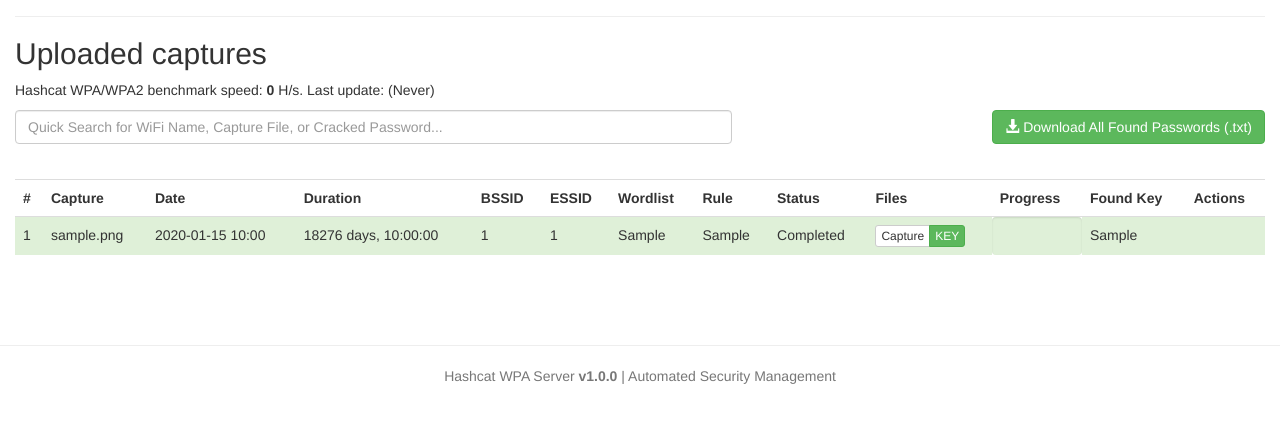
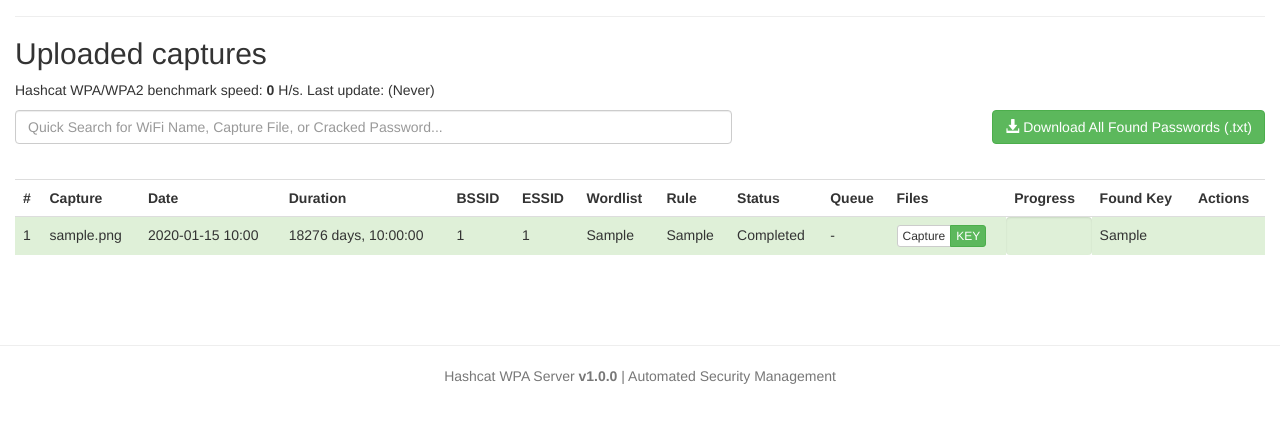
Before and after one commit to EpicNori/Hashcat-Pwnagotchi-server, a Flask app: page /user_profile in a window 1280 px wide. Shown: the part 190-613 px from the top of the page. Run offline with Flask 3, Linux system fonts and the light colour scheme; a user stored in the database is signed in; tables that the repository leaves empty hold one stand-in row (values such as "Sample post"); data that the repository does not hold is empty; parts of the project's set-up code (start-up, migrations or seed data) failed here and were passed over; some libraries are stand-ins or nearby versions.

Commit message:
Add queue reordering controls

```diff
--- a/app/templates/user_profile.html
+++ b/app/templates/user_profile.html
@@ -61,6 +61,7 @@ danger
                 <th>Wordlist</th>
                 <th>Rule</th>
                 <th>Status</th>
+                <th>Queue</th>
                 <th>Files</th>
                 <th>Progress</th>
                 <th>Found Key</th>
@@ -77,6 +78,19 @@ danger
                 <td>{{ task.wordlist }}</td>
                 <td>{{ task.rule }}</td>
                 <td class="status">{{ task.status }}</td>
+                <td class="queue-position">
+                    {% if not task.completed and task.status == "Scheduled" %}
+                        <span>#{{ task.queue_position }}</span>
+                        {% if can_reorder_queue %}
+                            <div class="btn-group btn-group-xs" style="margin-left: 4px;">
+                                <a href="{{ url_for('move_queue_task', task_id=task.id, direction='up') }}" class="btn btn-default" title="Move up">Up</a>
+                                <a href="{{ url_for('move_queue_task', task_id=task.id, direction='down') }}" class="btn btn-default" title="Move down">Down</a>
+                            </div>
+                        {% endif %}
+                    {% else %}
+                        -
+                    {% endif %}
+                </td>
                 <td>
                     <div class="btn-group">
                         <a href="{{ url_for('download', task_id=task.id, file_type='capture') }}" class="btn btn-default btn-xs" title="Download Capture">Capture</a>
@@ -146,7 +160,7 @@ danger
             tdFile = tr[i].getElementsByTagName("td")[1];
             tdBSSID = tr[i].getElementsByTagName("td")[4];
             tdESSID = tr[i].getElementsByTagName("td")[5];
-            tdKey = tr[i].getElementsByTagName("td")[11];
+            tdKey = tr[i].getElementsByTagName("td")[12];
 
             if (tdFile || tdESSID || tdBSSID || tdKey) {
                 var txtFile = tdFile.textContent || tdFile.innerText;
--- a/app/views.py
+++ b/app/views.py
@@ -22,7 +22,7 @@ from app.domain import TaskInfoStatus, Rule, InvalidFileError, Workload, Hashcat
 from app.logger import logger
 from app.login import LoginForm, RegistrationForm, User, RoleEnum, register_user, create_first_users, Role, \
     roles_required, user_has_roles
-from app.uploader import cap_uploads, UploadForm, UploadedTask, PwnagotchiStatus, check_incomplete_tasks, backward_db_compatibility
+from app.uploader import cap_uploads, UploadForm, UploadedTask, PwnagotchiStatus, check_incomplete_tasks, backward_db_compatibility, ensure_upload_queue_position_column
 from app.utils.file_io import read_last_benchmark, bssid_essid_from_22000, build_rainbow_wordlist, read_hashcat_brain_password, decode_essid_hex, normalize_stored_capture_filename, resolve_existing_capture_path, extract_password_from_found_key
 from app.utils.utils import is_safe_url, hashcat_devices_info, date_formatted
 from app.word_magic import create_digits_wordlist, estimate_runtime_fmt, create_fast_wordlists
@@ -35,6 +35,15 @@ def active_task_filter():
     return (
         UploadedTask.status == TaskInfoStatus.RUNNING
     ) | UploadedTask.status.startswith("Restoring")
+
+
+def queued_task_filter():
+    return (UploadedTask.completed == False) & (UploadedTask.status == TaskInfoStatus.SCHEDULED)
+
+
+def next_queue_position():
+    highest = db.session.query(db.func.max(UploadedTask.queue_position)).scalar()
+    return (highest or 0) + 1
 
 
 def proceed_login(user: User, remember=False):
@@ -483,14 +492,17 @@ def submit_uploaded_capture(file_storage, user: User, form: UploadForm, wordlist
         Thread(target=download_wordlist, args=(form.get_wordlist_path(),)).start()
 
     tasks = {}
+    queue_position = next_queue_position()
     hashcat_args = ' '.join(form.hashcat_args())
     for file_essid in iter_split_capture_files(folder_split_by_essid):
         bssid_essid = next(bssid_essid_from_22000(file_essid))
         bssid, essid = bssid_essid.split(':')
         essid = decode_essid_hex(essid)
         new_task = UploadedTask(user_id=user.id, filename=filename, wordlist=form.get_wordlist_name(),
-                                rule=form.rule.data, bssid=bssid, essid=essid, hashcat_args=hashcat_args)
+                                rule=form.rule.data, bssid=bssid, essid=essid, hashcat_args=hashcat_args,
+                                queue_position=queue_position)
         tasks[file_essid] = new_task
+        queue_position += 1
 
     if not tasks:
         raise InvalidFileError(f"No crackable WPA data was found in {file_storage.filename}.")
@@ -718,10 +730,19 @@ def estimate_runtime():
 def user_profile():
     from app.uploader import UploadedTask
     if user_has_roles(current_user, RoleEnum.ADMIN):
-        tasks = UploadedTask.query.order_by(UploadedTask.uploaded_time.desc()).all()
+        tasks = UploadedTask.query.order_by(
+            UploadedTask.completed.asc(),
+            UploadedTask.queue_position.asc(),
+            UploadedTask.uploaded_time.desc(),
+        ).all()
     else:
-        tasks = current_user.uploads[::-1]
+        tasks = UploadedTask.query.filter_by(user_id=current_user.id).order_by(
+            UploadedTask.completed.asc(),
+            UploadedTask.queue_position.asc(),
+            UploadedTask.uploaded_time.desc(),
+        ).all()
     return render_template('user_profile.html', title='Home', tasks=tasks,
+                           can_reorder_queue=user_has_roles(current_user, RoleEnum.ADMIN),
                            benchmark=read_last_benchmark(), devices=hashcat_devices_info(), progress=progress())
 
 
@@ -941,6 +962,43 @@ def cancel(task_id):
         return jsonify("Cancelling...")
 
 
+@app.route("/queue/<int:task_id>/<string:direction>")
+@login_required
+@roles_required(RoleEnum.ADMIN)
+def move_queue_task(task_id, direction):
+    if direction not in {"up", "down"}:
+        return flask.abort(HTTPStatus.BAD_REQUEST, description="Queue direction must be up or down.")
+
+    task = db.session.get(UploadedTask, task_id)
+    if task is None:
+        return flask.abort(HTTPStatus.NOT_FOUND)
+    if task.completed or task.status != TaskInfoStatus.SCHEDULED:
+        flask.flash("Only scheduled handshakes can be moved in the queue.", category="info")
+        return redirect(url_for('user_profile'))
+
+    queued_tasks = UploadedTask.query.filter(queued_task_filter()).order_by(
+        UploadedTask.queue_position.asc(),
+        UploadedTask.uploaded_time.asc(),
+        UploadedTask.id.asc(),
+    ).all()
+    index = next((idx for idx, queued in enumerate(queued_tasks) if queued.id == task.id), None)
+    if index is None:
+        flask.flash("That handshake is not currently waiting in the queue.", category="info")
+        return redirect(url_for('user_profile'))
+
+    swap_index = index - 1 if direction == "up" else index + 1
+    if swap_index < 0 or swap_index >= len(queued_tasks):
+        flask.flash("That handshake is already at the edge of the queue.", category="info")
+        return redirect(url_for('user_profile'))
+
+    other = queued_tasks[swap_index]
+    task.queue_position, other.queue_position = other.queue_position, task.queue_position
+    db.session.commit()
+    hashcat_worker.notify_queue_changed()
+    flask.flash(f"Moved task #{task.id} {direction} in the queue.", category="success")
+    return redirect(url_for('user_profile'))
+
+
 @app.route("/requeue/<int:task_id>")
 @login_required
 def requeue(task_id):
@@ -962,7 +1020,8 @@ def requeue(task_id):
             rule=task.rule,
             bssid=task.bssid,
             essid=task.essid,
-            hashcat_args=' '.join(split_hashcat_args(task.hashcat_args))
+            hashcat_args=' '.join(split_hashcat_args(task.hashcat_args)),
+            queue_position=next_queue_position()
         )
         db.session.add(new_task)
         db.session.commit()
@@ -1419,6 +1478,7 @@ def restore_interrupted_jobs():
 if should_run_startup_maintenance():
     with app.app_context():
         create_first_users()
+        ensure_upload_queue_position_column()
         check_incomplete_tasks()
         backward_db_compatibility()
         restore_interrupted_jobs()
```
Also changed, not shown: app/attack/worker.py (+19 -0 lines), app/uploader.py (+17 -0 lines).
